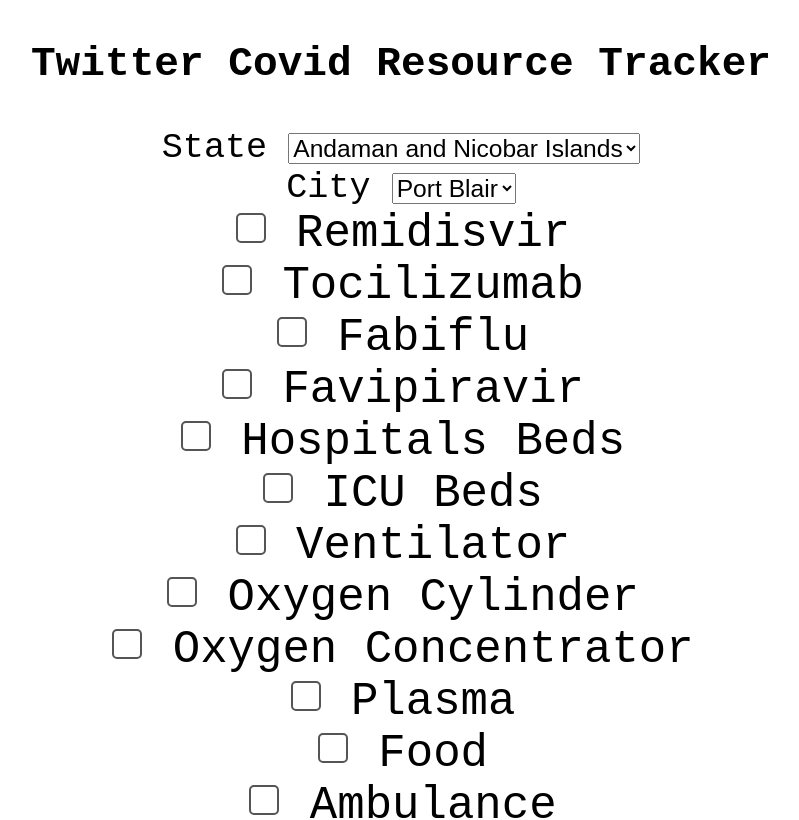
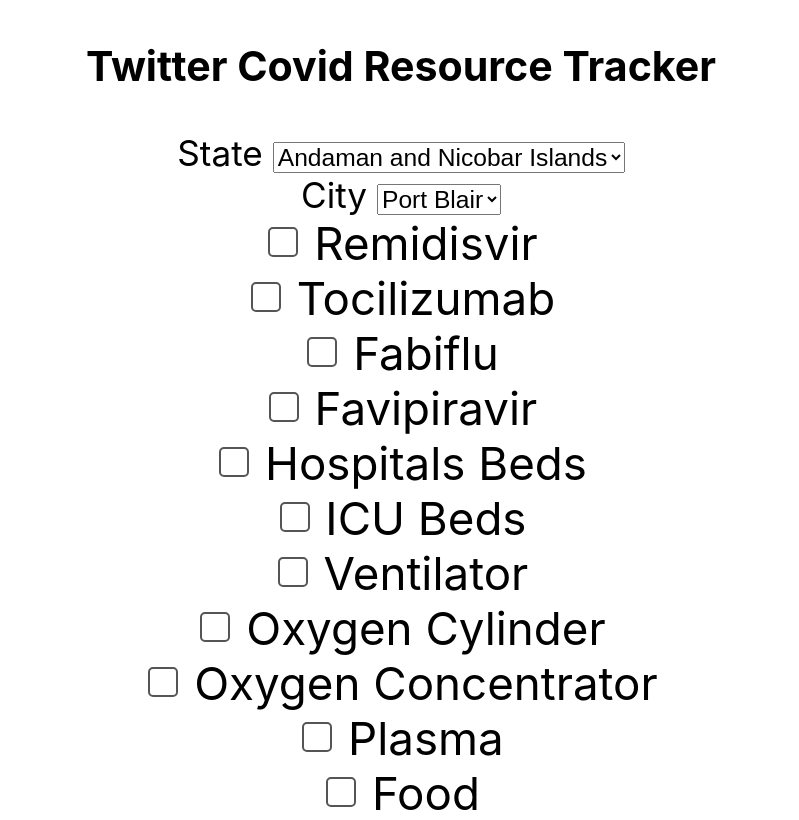
Before and after one commit to divyamangra/resource-tracker, a React (Create React App) app: page / in a window 1280 px wide. Shown: the top 820 px of the page, without its empty margins (239-1038 px from the left). Built offline with nearby package versions, Linux system fonts and the light colour scheme.

Commit message:
font changed

```diff
--- a/src/App.css
+++ b/src/App.css
@@ -4,7 +4,7 @@
 
 div {
   font-size: 1.3em;
-  font-family: "Courier New", Courier, monospace;
+  /* font-family: "Courier New", Courier, monospace; */
 }
 input[type="checkbox"] {
   -webkit-appearance: none;
```
